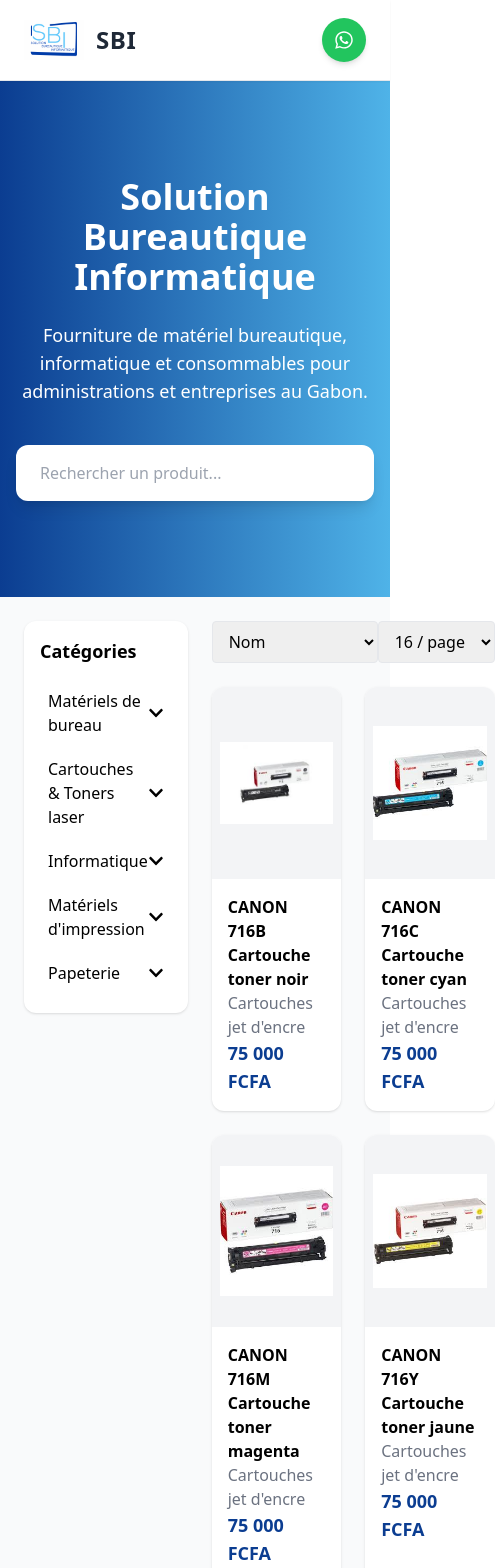
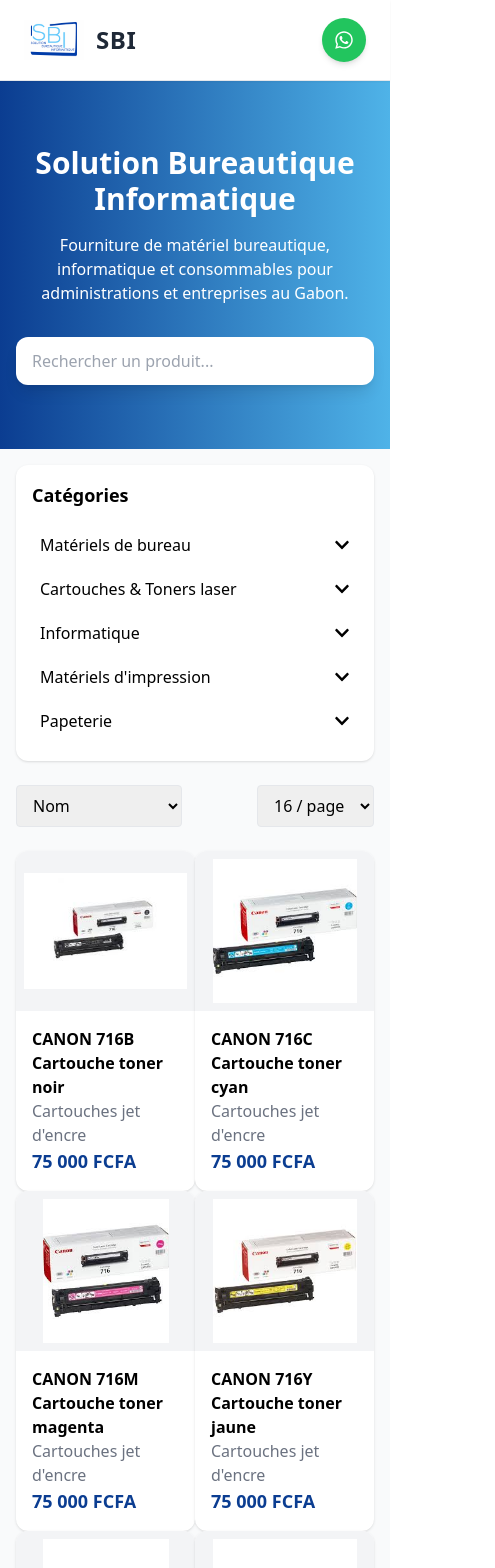
Before and after one commit to Thobg26/sbi-website, a React (Vite) app: page / in a window 390 px wide. Shown: the top 1568 px of the page, 495 px wide, since content can reach past the window. Built offline with nearby package versions, Linux system fonts and the light colour scheme.

Commit message:
modification

```diff
--- a/src/App.jsx
+++ b/src/App.jsx
@@ -15,28 +15,35 @@
 
   return (
 
-
-
-
     <BrowserRouter>
 
+      {/* STRUCTURE PRINCIPALE POUR EVITER L'ESPACE BLANC */}
+      <div className="flex flex-col min-h-screen">
 
-    <>
         <Helmet>
           <title>SBI Gabon | Matériel Informatique & Bureautique</title>
-        <meta name="description" content="SBI Gabon fournit du matériel informatique, bureautique et des solutions technologiques aux entreprises et administrations de Libreville et tout le Gabon." />
-        <meta name="keywords" content="SBI Gabon, informatique Gabon, matériel bureautique, solutions IT, Libreville" />
+
+          <meta
+            name="description"
+            content="SBI Gabon fournit du matériel informatique, bureautique et des solutions technologiques aux entreprises et administrations de Libreville et tout le Gabon."
+          />
+
+          <meta
+            name="keywords"
+            content="SBI Gabon, informatique Gabon, matériel bureautique, solutions IT, Libreville"
+          />
+
           <meta name="robots" content="index, follow" />
+
           <link rel="canonical" href="https://sbigabon.com" />
         </Helmet>
-
-      {/* ton site ici */}
-    </>
 
         {/* NAVBAR */}
         <Navbar />
 
-      {/* ROUTES */}
+        {/* CONTENU PRINCIPAL */}
+        <main className="flex-grow">
+
           <Routes>
 
             {/* ACCUEIL */}
@@ -72,10 +79,15 @@
 
           </Routes>
 
+        </main>
+
         {/* FOOTER */}
         <Footer />
 
+      </div>
+
     </BrowserRouter>
+
   )
 }
 
--- a/src/components/Hero.jsx
+++ b/src/components/Hero.jsx
@@ -20,13 +20,13 @@
 
   return (
 
-<section className="bg-gradient-to-r from-primary to-secondary text-white py-24 text-center px-4">
+<section className="bg-gradient-to-r from-primary to-secondary text-white py-16 md:py-24 text-center px-4">
 
 <motion.h2
 initial={{ opacity: 0, y: -50 }}
 animate={{ opacity: 1, y: 0 }}
 transition={{ duration: 0.8 }}
-className="text-4xl md:text-5xl font-bold mb-6"
+className="text-3xl md:text-5xl font-bold mb-4 md:mb-6"
 >
 
 Solution Bureautique Informatique
@@ -37,7 +37,7 @@
 initial={{ opacity: 0 }}
 animate={{ opacity: 1 }}
 transition={{ delay: 0.5, duration: 0.8 }}
-className="text-lg max-w-2xl mx-auto mb-10"
+className="text-base md:text-lg max-w-2xl mx-auto mb-8"
 >
 
 Fourniture de matériel bureautique, informatique et consommables
@@ -56,7 +56,7 @@
 placeholder="Rechercher un produit..."
 value={search}
 onChange={handleSearch}
-className="w-full max-w-xl px-6 py-4 rounded-xl text-black shadow-lg focus:outline-none focus:ring-2 focus:ring-white"
+className="w-full max-w-xl px-4 py-3 md:px-6 md:py-4 rounded-xl text-black shadow-lg focus:outline-none focus:ring-2 focus:ring-white"
 />
 
 </section>
--- a/src/components/Products.jsx
+++ b/src/components/Products.jsx
@@ -147,11 +147,11 @@
 
   return (
 
-<div className="flex gap-6 p-6 bg-gray-50">
+<div className="flex flex-col md:flex-row gap-6 p-4 md:p-6 bg-gray-50">
 
 {/* SIDEBAR */}
 
-<div className="w-72 bg-white shadow rounded-xl p-4 h-fit">
+<div className="w-full md:w-72 bg-white shadow rounded-xl p-4 h-fit">
 
 <h2 className="font-bold text-lg mb-4">Catégories</h2>
 
@@ -281,7 +281,7 @@
 
 {/* GRID */}
 
-<div className="grid grid-cols-2 md:grid-cols-3 lg:grid-cols-4 gap-6">
+<div className="grid grid-cols-2 sm:grid-cols-2 md:grid-cols-3 lg:grid-cols-4">
 
 {currentProducts.map(product => (
 
@@ -294,7 +294,7 @@
 className="bg-white rounded-xl shadow hover:shadow-lg overflow-hidden"
 >
 
-<div className="h-48 flex items-center justify-center bg-gray-100">
+<div className="h-40 md:h-48 flex items-center justify-center bg-gray-100">
 
 <img
 src={product.image}
@@ -325,7 +325,7 @@
 
 {/* PAGINATION */}
 
-<div className="flex justify-center gap-2 mt-8 flex-wrap">
+<div className="flex justify-center gap-2 mt-8 flex-wrap text-sm">
 
 {Array.from({length: totalPages}, (_,i)=>i+1).map(page => (
 
```
Lines whose indentation alone changed are shown as unchanged.
